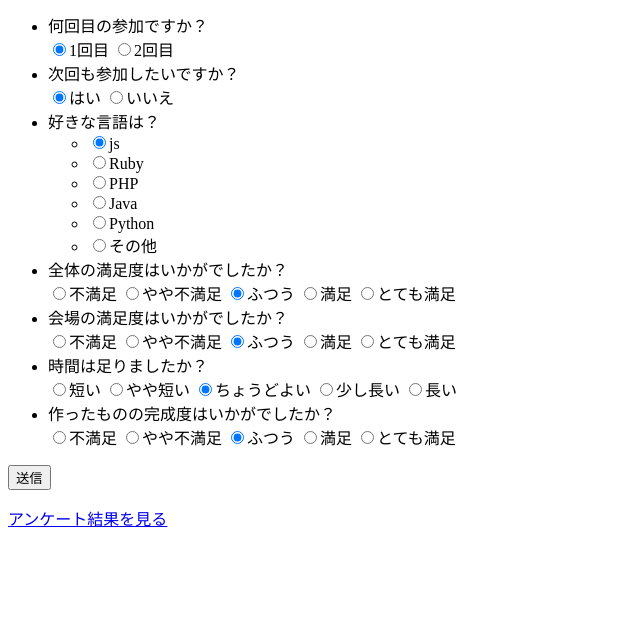
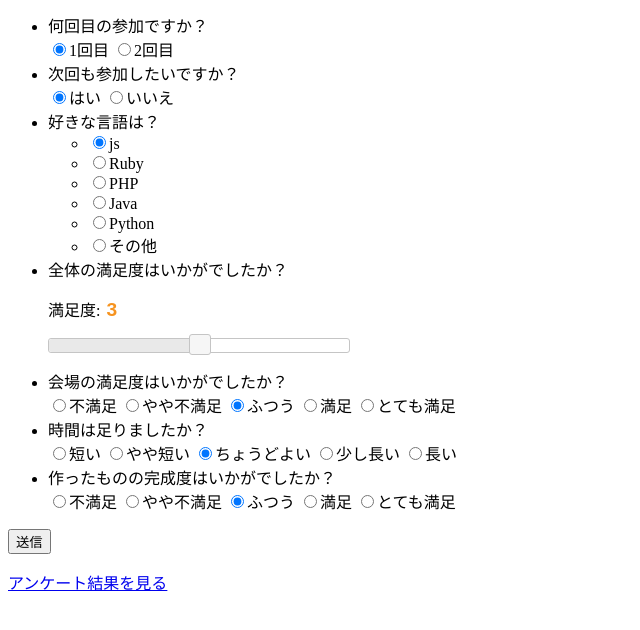
Before and after one commit to hachiilcane/jsdojo-2013, a website: page views/index.html in a window 1280 px wide. Shown: the part 116-746 px from the top of the page, without its empty margins (0-640 px from the left). Drawn offline with nearby package versions, Linux system fonts and the light colour scheme.

Commit message:
全体満足度をスライダー入力にした

```diff
--- /dev/null
+++ b/static/css/questionnaire.css
@@ -0,0 +1,10 @@
+input.slider_text {
+    border:0;
+    color:#f6931f;
+    font-weight:bold;
+    font-size: larger;
+}
+
+.slider {
+    width: 300px;
+}
--- a/static/js/questionnaire.js
+++ b/static/js/questionnaire.js
@@ -10,4 +10,15 @@ jQuery(function ($) {
         alert("アンケート結果送信に失敗しました。");
       });
   });
+
+  $( "#slider_total_satisfaction" ).slider({
+    range: "min",
+    min: 1,
+    max: 5,
+    value: 3,
+    slide: function( event, ui ) {
+      $( "#total_satisfaction" ).val( ui.value );
+    }
+  });
+  $( "#total_satisfaction" ).val( $( "#slider_total_satisfaction" ).slider( "value" ) );
 });
--- a/views/index.html
+++ b/views/index.html
@@ -3,8 +3,6 @@
 <head>
 <meta charset="utf-8">
 <title>アンケート - JavaScript道場2013秋</title>
-<script src="/js/jquery-2.0.3.min.js"></script>
-<script src="/js/questionnaire.js"></script>
 </head>
 <body>
 <h1>アンケート - JavaScript道場2013秋</h1>
@@ -43,13 +41,11 @@
 
     <li>
       <div>全体の満足度はいかがでしたか？</div>
-      <div>
-	<input type="radio" name="total_satisfaction" value="1" id="">不満足</input>
-	<input type="radio" name="total_satisfaction" value="2" id="">やや不満足</input>
-	<input type="radio" name="total_satisfaction" value="3" checked="checked" id="">ふつう</input>
-	<input type="radio" name="total_satisfaction" value="4" id="">満足</input>
-	<input type="radio" name="total_satisfaction" value="5" id="">とても満足</input>
-      </div>
+      <p>
+	<label for="total_satisfaction">満足度:</label>
+	<input type="text" class="slider_text" name="total_satisfaction" id="total_satisfaction">
+	<div class="slider" id="slider_total_satisfaction"></div>
+      </p>
     </li>
 
     <li>
@@ -91,6 +87,11 @@
 <p>
     <a href="result">アンケート結果を見る</a>
 </p>
-
+<link rel="stylesheet" href="http://code.jquery.com/ui/1.10.3/themes/smoothness/jquery-ui.css">
+<link rel="stylesheet" href="/css/questionnaire.css">
+<script src="/js/jquery-2.0.3.min.js"></script>
+<script src="/js/questionnaire.js"></script>
+<!--  <script src="http://code.jquery.com/jquery-1.9.1.js"></script> -->
+<script src="http://code.jquery.com/ui/1.10.3/jquery-ui.js"></script>
 </body>
 </html>
```
